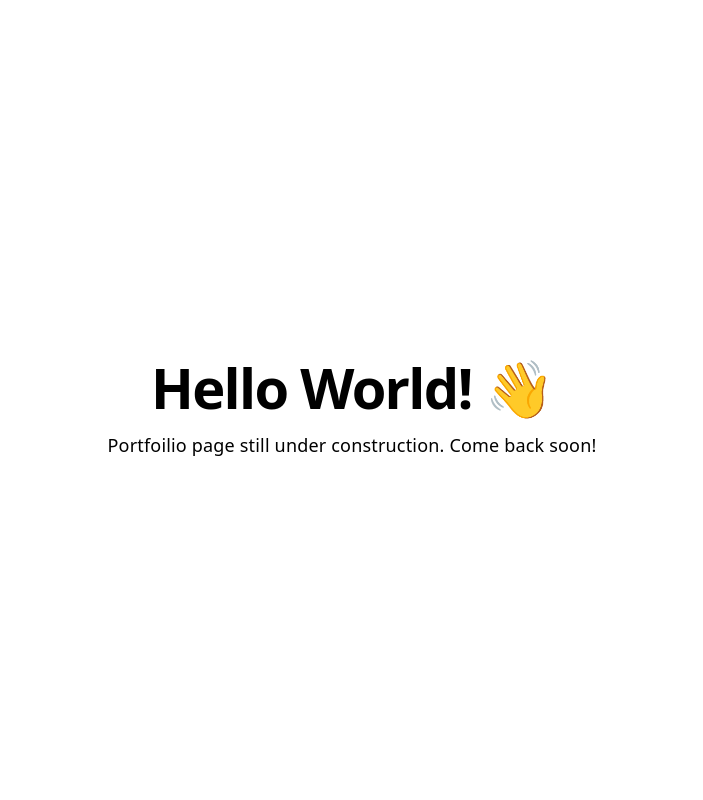
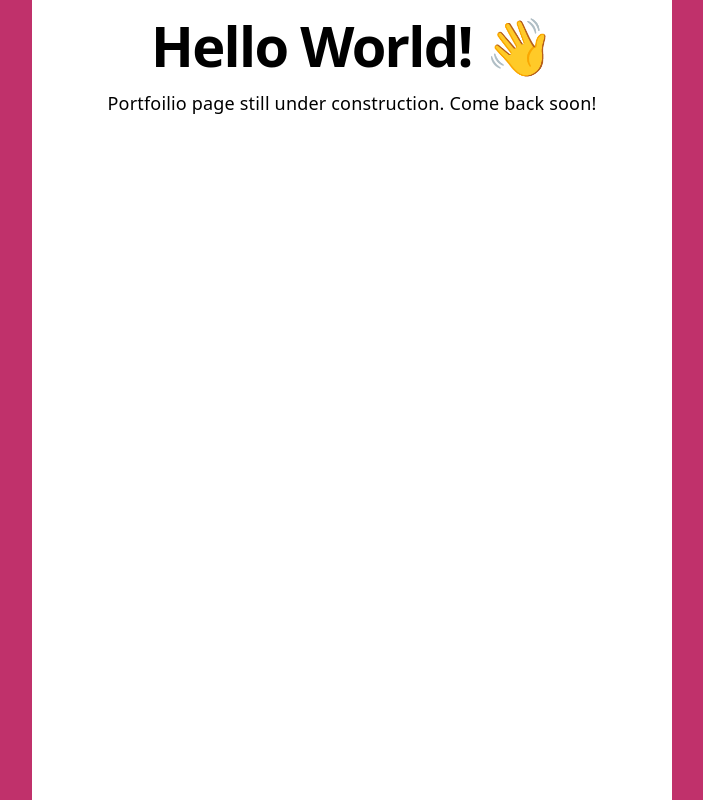
Before and after one commit to J35HN/J35HN.github.io, a React (Vite) app: page / in a window 1280 px wide. Shown: the whole page, without its empty margins (288-991 px from the left). Built offline with nearby package versions, Linux system fonts and the light colour scheme.

Commit message:
aligned elements

```diff
--- a/src/App.css
+++ b/src/App.css
@@ -1,12 +1,14 @@
 main {
-  /* border: 2px solid var(--cenote); */
   width: 100%;
   height: 100vh;
-  align-content: center;
-  background-color: #fff;
+  display: flex;
+  justify-content: center;
+  align-items: center;
 }
 
-.article {
+.center-body {
+  background-color: #fff;
   width: 50%;
-  height: 50px;
+  height: 100%;
+  align-self: center;
 }
--- a/src/App.jsx
+++ b/src/App.jsx
@@ -8,9 +8,11 @@ function App() {
 
 return (
   <main id = "homepage">
-    <h1>Hello World! 👋</h1>
-    <p>Portfoilio page still under construction. Come back soon!</p>
-  </main>
+    <div className = "center-body">
+      <h1>Hello World! 👋</h1>
+      <p>Portfoilio page still under construction. Come back soon!</p>
+    </div>
+ </main>
   )
 }
 
--- a/src/index.css
+++ b/src/index.css
@@ -59,8 +59,6 @@ body {
   margin: 0 auto;
   text-align: center;
   display: flex;
-  flex-direction: column;
-  box-sizing: border-box;
 }
 
 h2 {
```
